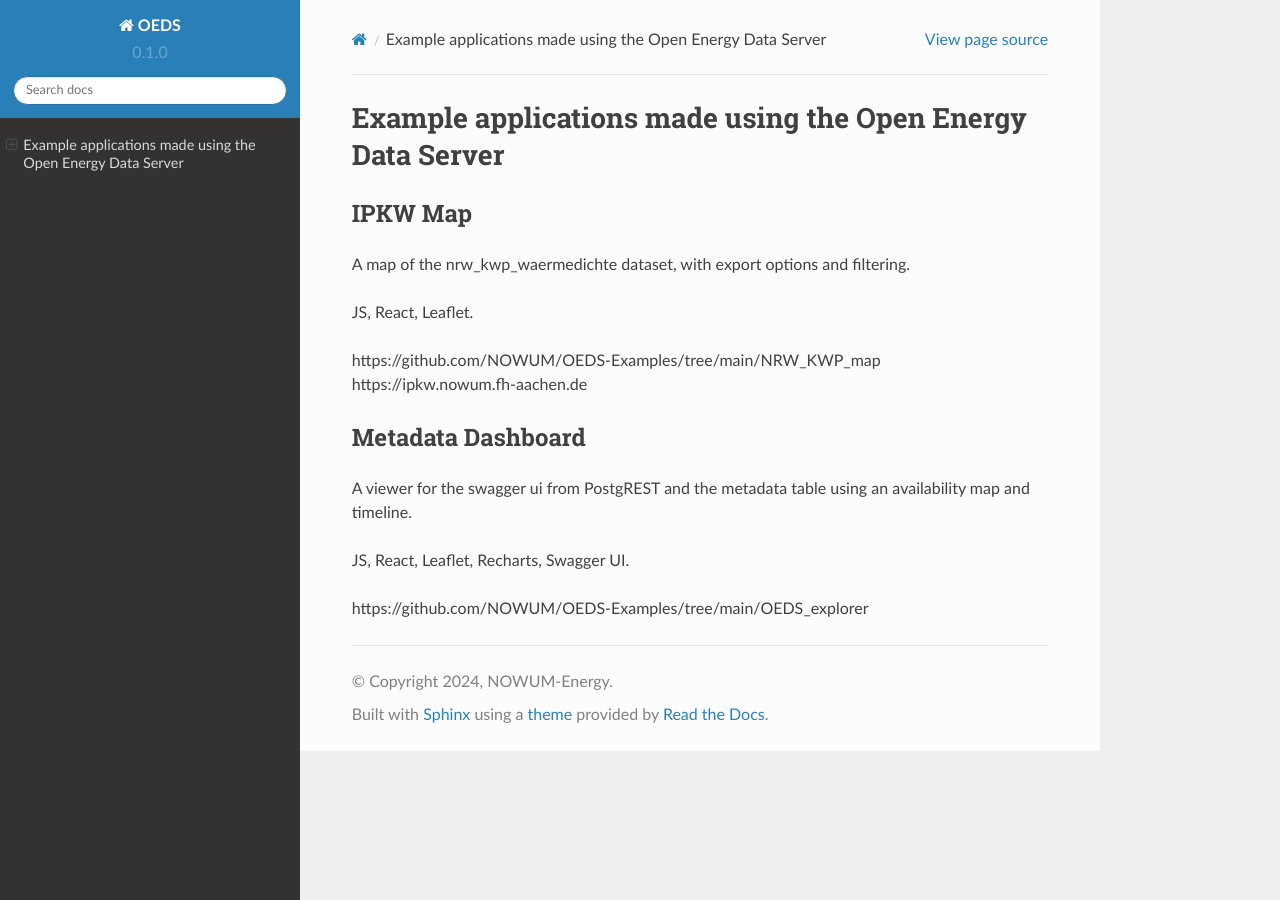
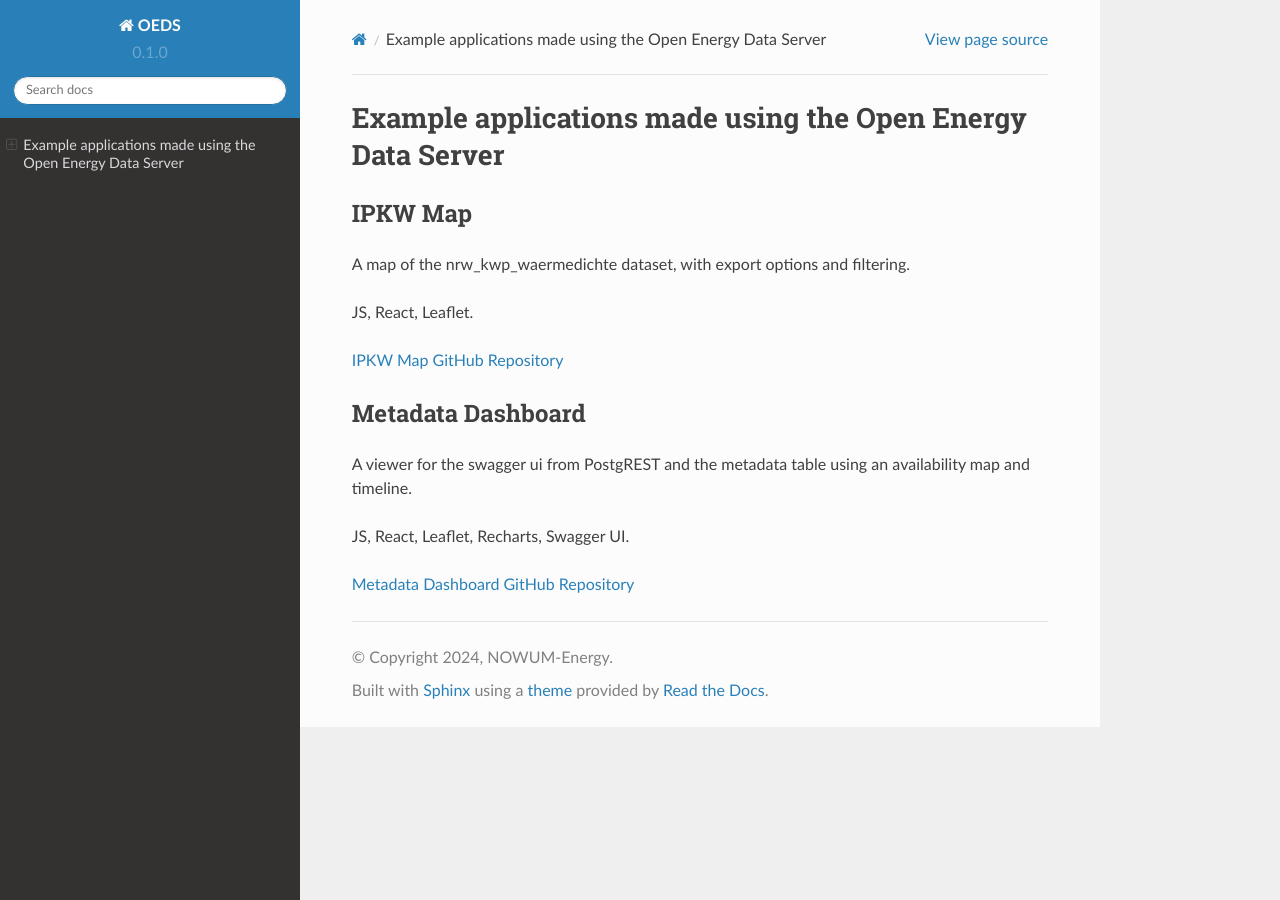
Before and after one commit to NOWUM/open-energy-data-server, a Sphinx documentation site: the page built from docs/source/examples/application_examples.md, in a window 1280 px wide. Built offline with Sphinx 7.4.7 and the Read the Docs theme 2.0.0, drawn with Linux system fonts in a browser that asks for light colours.

Commit message:
linkify read the docs

```diff
--- a/docs/source/examples/application_examples.md
+++ b/docs/source/examples/application_examples.md
@@ -5,12 +5,13 @@ A map of the nrw_kwp_waermedichte dataset, with export options and filtering.
 
 JS, React, Leaflet.
 
-https://github.com/NOWUM/OEDS-Examples/tree/main/NRW_KWP_map
-https://ipkw.nowum.fh-aachen.de
+[IPKW Map](https://ipkw.nowum.fh-aachen.de)
+[GitHub Repository](https://github.com/NOWUM/OEDS-Examples/tree/main/NRW_KWP_map)
 
 ## Metadata Dashboard
 A viewer for the swagger ui from PostgREST and the metadata table using an availability map and timeline.
 
 JS, React, Leaflet, Recharts, Swagger UI.
 
-https://github.com/NOWUM/OEDS-Examples/tree/main/OEDS_explorer
+[Metadata Dashboard](https://metadata.nowum.fh-aachen.de)
+[GitHub Repository](https://github.com/NOWUM/OEDS-Examples/tree/main/OEDS_explorer)
```
Also changed, not shown: README.md (+2 -2 lines), docs/source/README.md (+2 -2 lines), docs/source/backup_restore_migration/backup_restore_migrate.md (+3 -3 lines), docs/source/examples/client_export_examples.md (+7 -7 lines), docs/source/index.md (+12 -12 lines), docs/source/minimal_walkthrough/minimal_example_walkthrough.md (+3 -3 lines).
